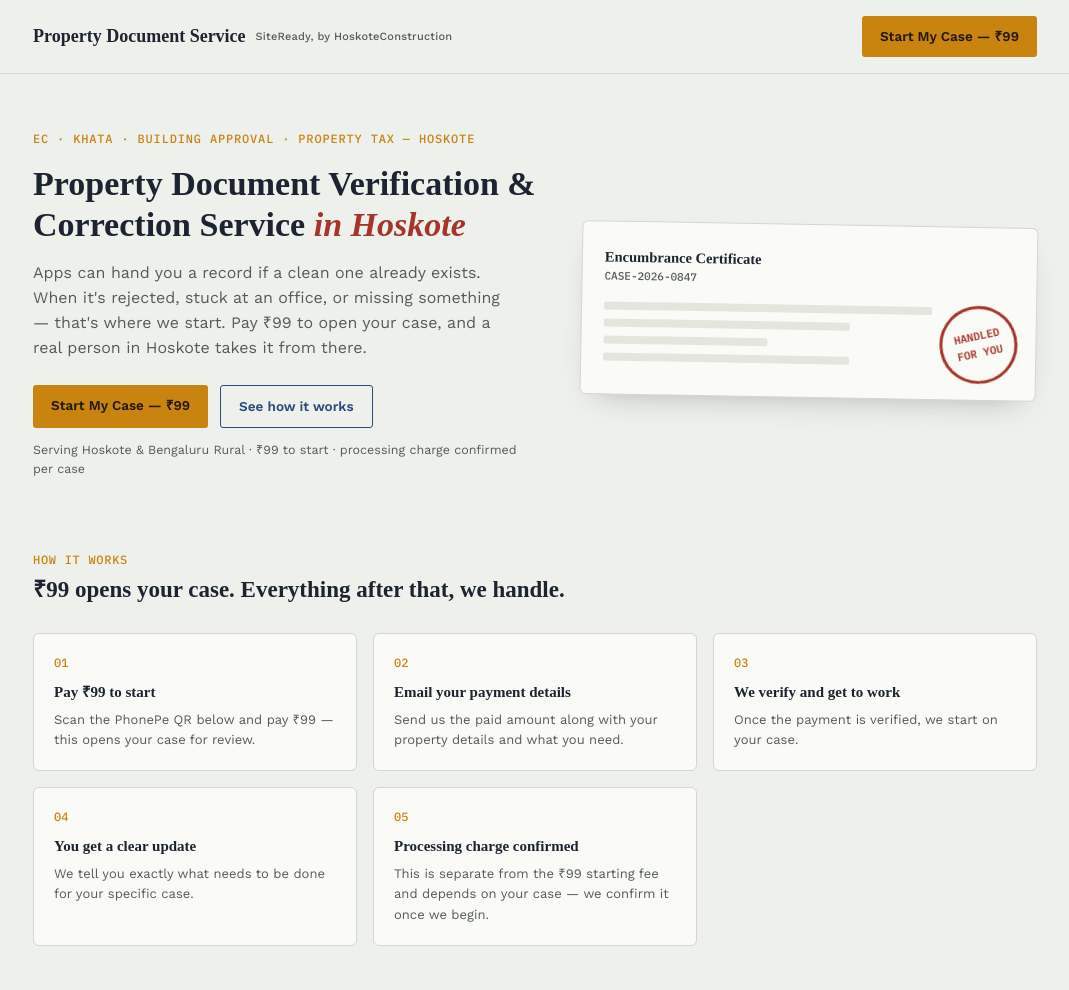
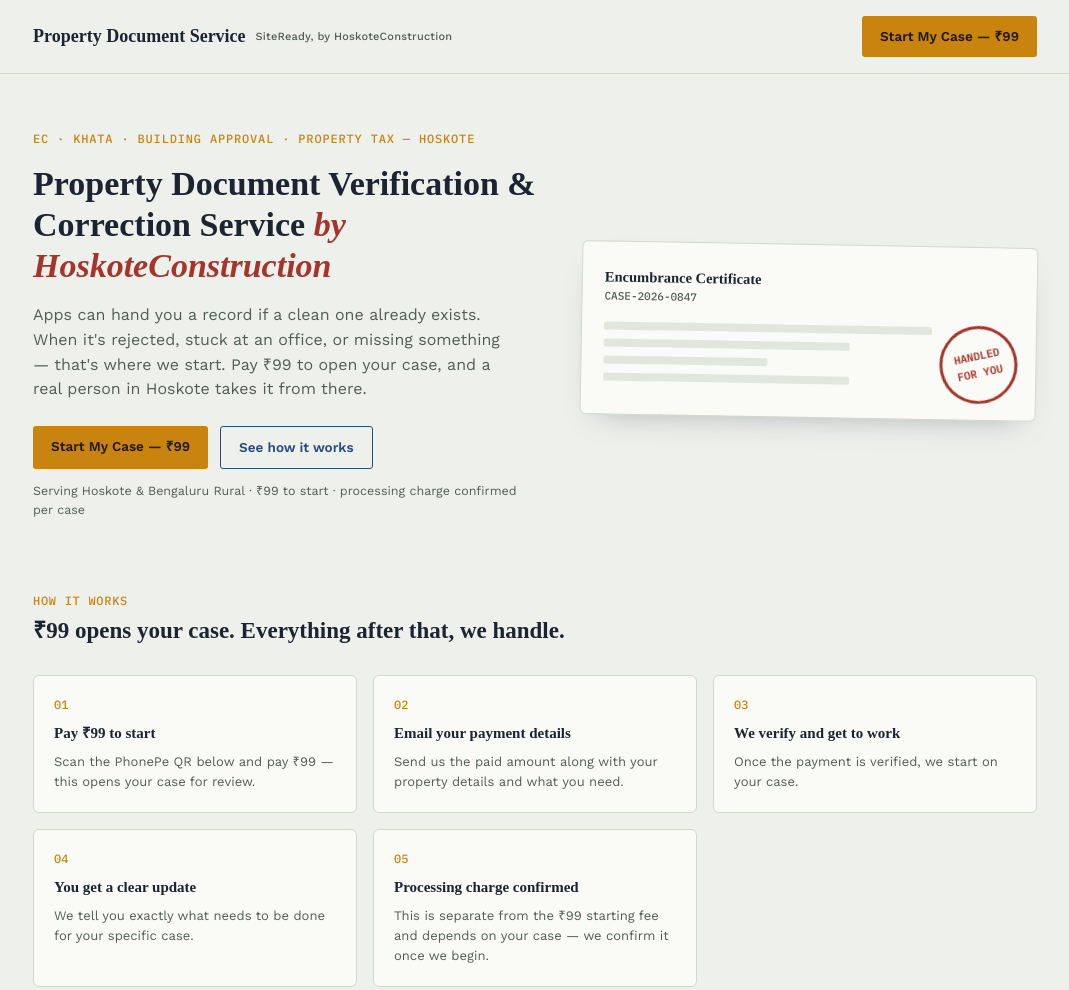
Before and after one commit to trendz113/hoskote-construction, a website: page public/property-document-service-hoskote.html in a window 1280 px wide. Shown: the top 990 px of the page, without its empty margins (105-1174 px from the left). Drawn offline with nearby package versions, Linux system fonts and the light colour scheme; a web font is replaced by a local one.

Commit message:
Show HoskoteConstruction brand name in the page H1 for visitor trust

```diff
--- a/public/property-document-service-hoskote.html
+++ b/public/property-document-service-hoskote.html
@@ -150,7 +150,7 @@
   <div class="wrap hero-grid">
     <div>
       <span class="eyebrow">EC · Khata · Building Approval · Property Tax — Hoskote</span>
-      <h1>Property Document Verification &amp; Correction Service <em>in Hoskote</em></h1>
+      <h1>Property Document Verification &amp; Correction Service <em>by HoskoteConstruction</em></h1>
       <p class="lead">Apps can hand you a record if a clean one already exists. When it's rejected, stuck at an office, or missing something — that's where we start. Pay ₹99 to open your case, and a real person in Hoskote takes it from there.</p>
       <div class="hero-actions">
         <a href="#pay" class="cta-btn" style="text-decoration:none;display:inline-block;">Start My Case — ₹99</a>
```
